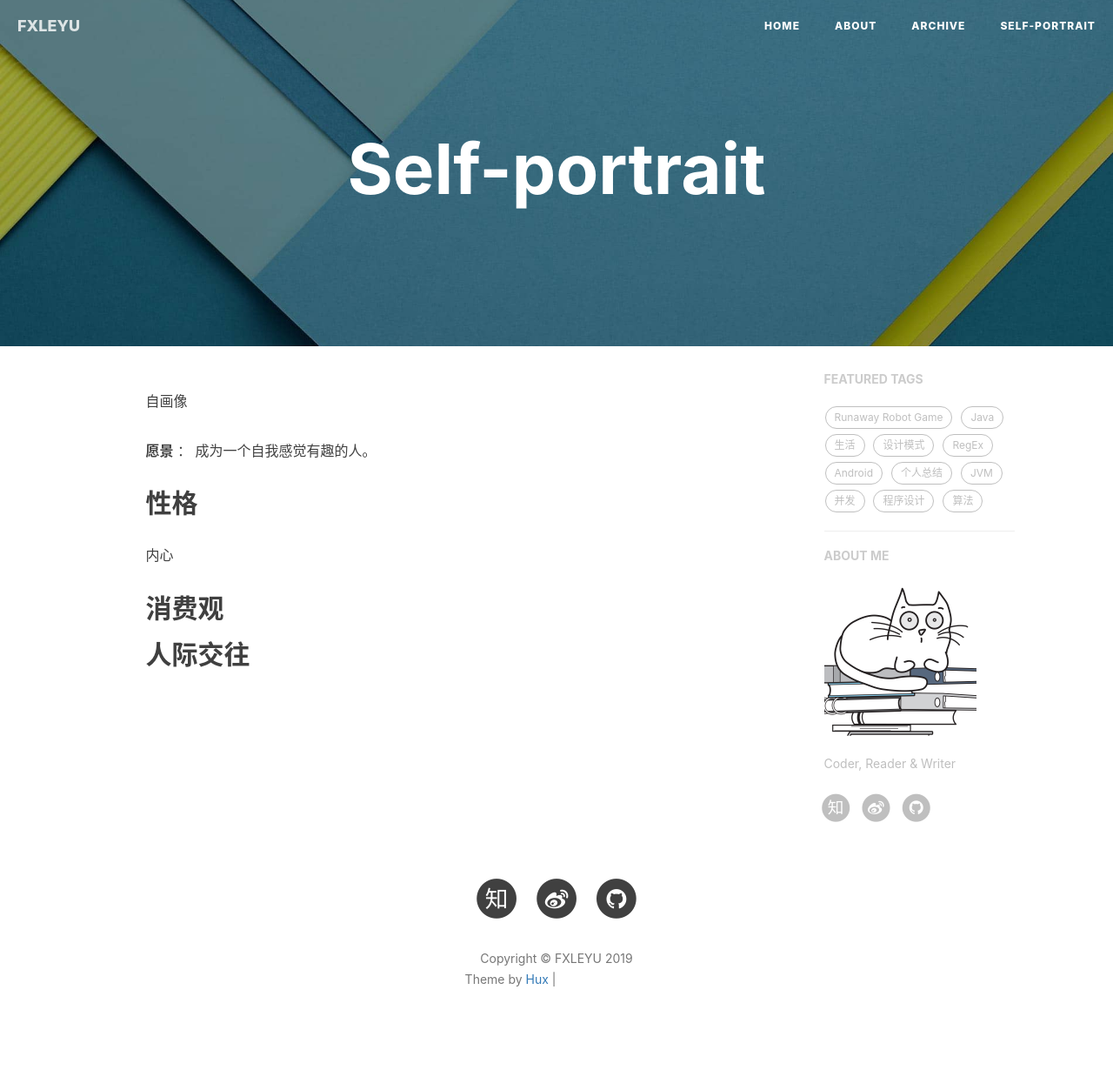
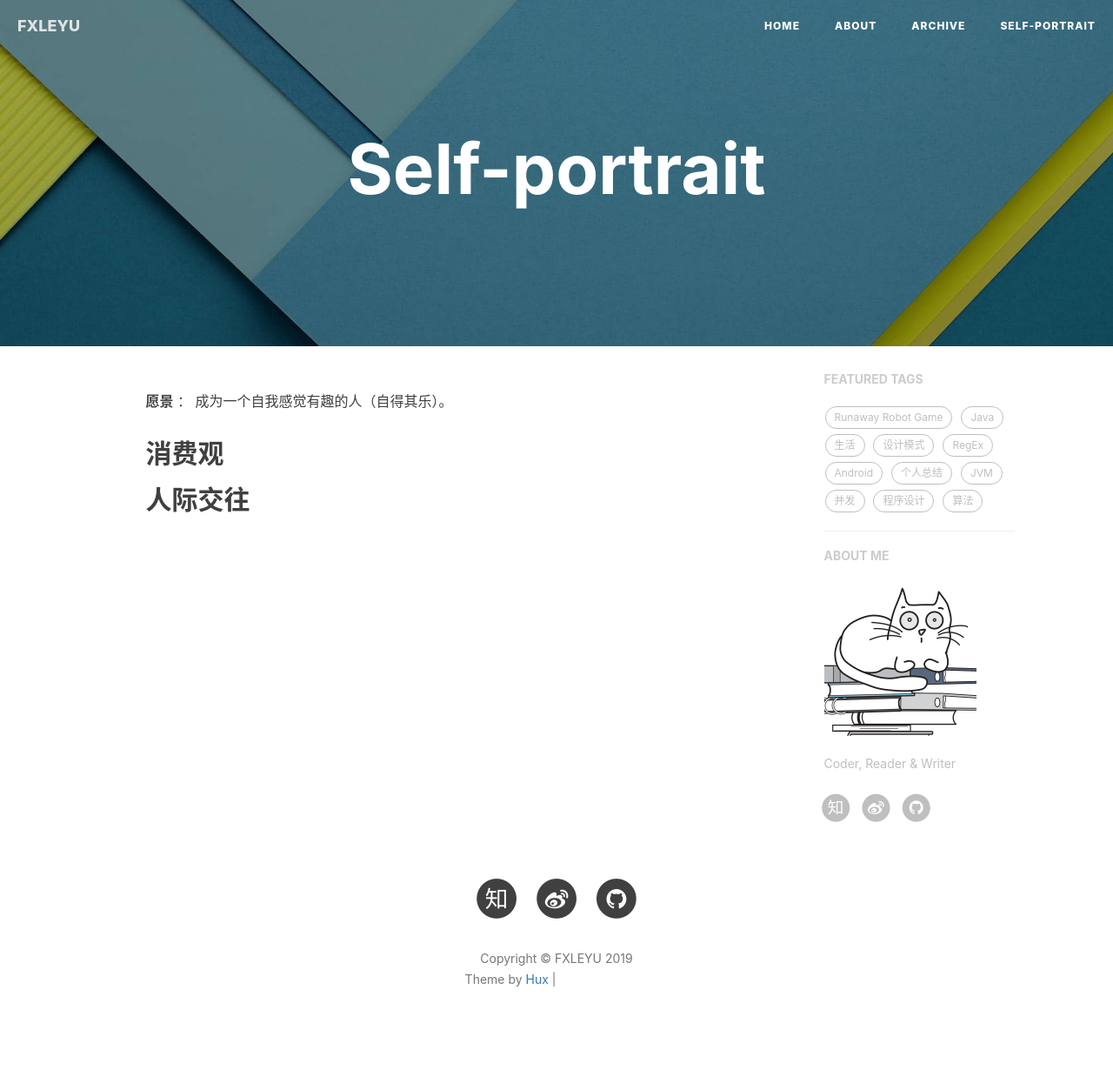
Before and after one commit to fxleyu/fxleyu.github.io, a Jekyll site: the page built from self-portrayal.md, in a window 1280 px wide. Shown: the whole page at 87% size. Built offline with Jekyll 4.4.1, drawn with Linux system fonts in a browser that asks for light colours; nearby versions of some CDN libraries; comment, search, counter and statistics services are not loaded; grey boxes are pictures that could not be loaded.

Commit message:
[UPDATE] 补充愿景

```diff
--- a/self-portrayal.md
+++ b/self-portrayal.md
@@ -3,12 +3,7 @@ layout: page
 title: Self-portrait
 ---
 
-自画像
-
-**愿景** ： 成为一个自我感觉有趣的人。
-
-## 性格
-内心
+**愿景** ： 成为一个自我感觉有趣的人（自得其乐）。
 
 ## 消费观
 
```
